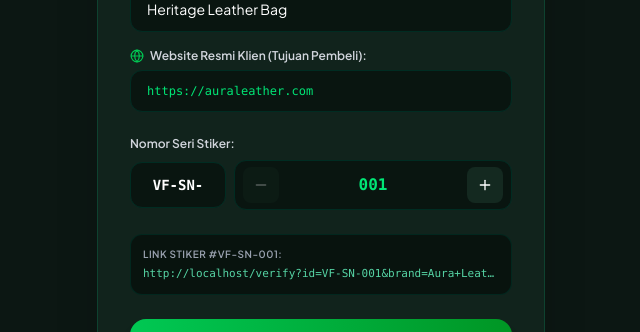
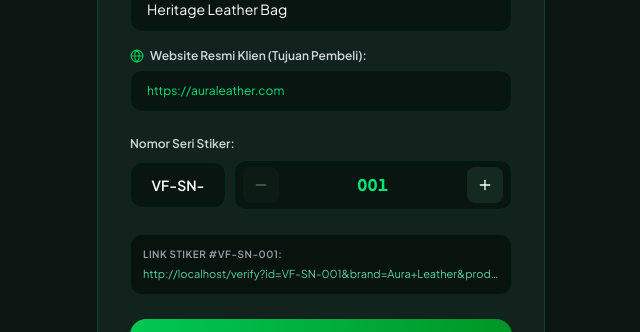
Before and after one commit to firstplaceexpert/Verifay, a Next.js app: page /programmer in a window 1280 px wide. Shown: the part 304-636 px from the top of the page, without its empty margins (319-959 px from the left). Built offline with nearby package versions, Linux system fonts and the light colour scheme.

Commit message:
style: standardize all typography to Plus Jakarta Sans across all pages

```diff
--- a/src/app/globals.css
+++ b/src/app/globals.css
@@ -2,6 +2,7 @@
 
 @theme {
   --font-sans: var(--font-sans), "Plus Jakarta Sans", ui-sans-serif, system-ui, -apple-system, BlinkMacSystemFont, "Segoe UI", Roboto, sans-serif;
+  --font-mono: var(--font-sans), "Plus Jakarta Sans", ui-sans-serif, system-ui, sans-serif;
 }
 
 @layer base {
--- a/src/app/programmer/page.tsx
+++ b/src/app/programmer/page.tsx
@@ -177,7 +177,7 @@ export default function ProgrammerPage() {
                 value={targetUrl}
                 onChange={(e) => setTargetUrl(e.target.value)}
                 placeholder="https://..."
-                className="w-full px-4 py-3 rounded-xl bg-[#091510] border border-emerald-950 focus:border-[#00C853] text-[#00E676] font-mono text-xs focus:outline-none transition-colors"
+                className="w-full px-4 py-3 rounded-xl bg-[#091510] border border-emerald-950 focus:border-[#00C853] text-[#00E676] text-xs focus:outline-none transition-colors"
               />
             </div>
 
@@ -191,7 +191,7 @@ export default function ProgrammerPage() {
                   type="text"
                   value={prefix}
                   onChange={(e) => setPrefix(e.target.value)}
-                  className="w-24 px-3 py-3 rounded-xl bg-[#091510] border border-emerald-950 text-white font-mono text-center text-sm font-semibold uppercase focus:outline-none focus:border-[#00C853]"
+                  className="w-24 px-3 py-3 rounded-xl bg-[#091510] border border-emerald-950 text-white text-center text-sm font-semibold uppercase focus:outline-none focus:border-[#00C853]"
                   title="Prefix Serial"
                 />
 
@@ -205,7 +205,7 @@ export default function ProgrammerPage() {
                     <Minus className="w-4 h-4" />
                   </button>
 
-                  <span className="font-mono text-base font-extrabold text-[#00E676]">
+                  <span className="text-base font-extrabold text-[#00E676] tracking-wider tabular-nums">
                     {String(serialNum).padStart(3, "0")}
                   </span>
 
@@ -226,7 +226,7 @@ export default function ProgrammerPage() {
             <div className="text-[10px] text-gray-400 uppercase font-semibold tracking-wider mb-1 flex items-center justify-between">
               <span>Link Stiker #{currentSerial}:</span>
             </div>
-            <p className="font-mono text-[11px] text-emerald-300/90 truncate select-all">
+            <p className="text-[11px] text-emerald-300/90 truncate select-all">
               {getFullUrl(currentSerial)}
             </p>
           </div>
--- a/src/app/verify/page.tsx
+++ b/src/app/verify/page.tsx
@@ -88,7 +88,7 @@ function VerifyContent() {
             <span className="text-[10px] font-semibold uppercase tracking-wider text-[#6B7D76]">
               Digital Certificate of Authenticity
             </span>
-            <span className="text-[10px] font-mono text-[#8B9B94]">
+            <span className="text-[10px] font-semibold tracking-wider text-[#8B9B94]">
               {batchParam}
             </span>
           </div>
@@ -122,7 +122,7 @@ function VerifyContent() {
                 </span>
                 <button
                   onClick={handleCopySerial}
-                  className="inline-flex items-center gap-1 font-mono font-bold text-[#0F1F1A] hover:text-[#00C853] transition-colors cursor-pointer"
+                  className="inline-flex items-center gap-1 font-bold tracking-wider text-[#0F1F1A] hover:text-[#00C853] transition-colors cursor-pointer"
                   title="Klik untuk menyalin"
                 >
                   <span>{serialParam}</span>
```
